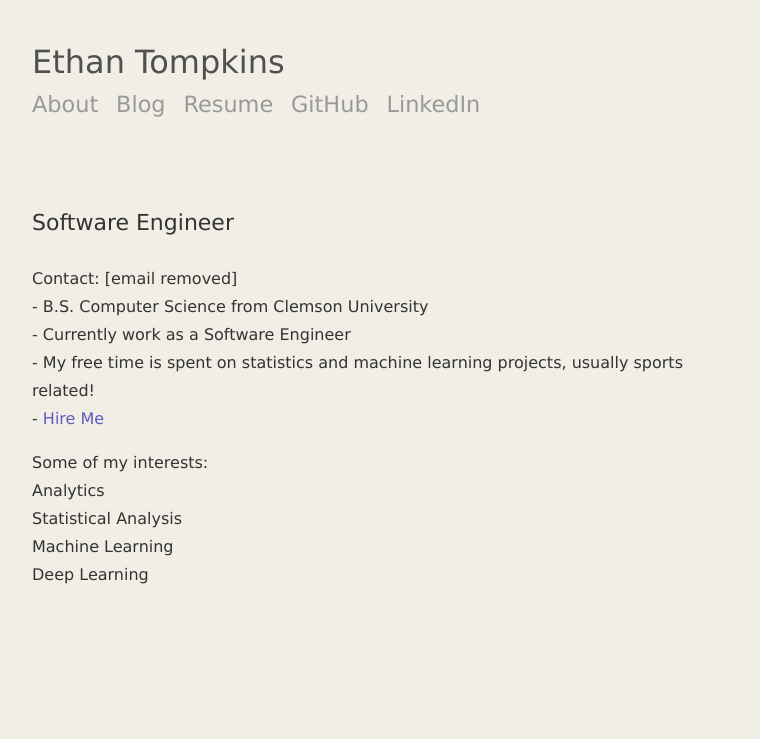
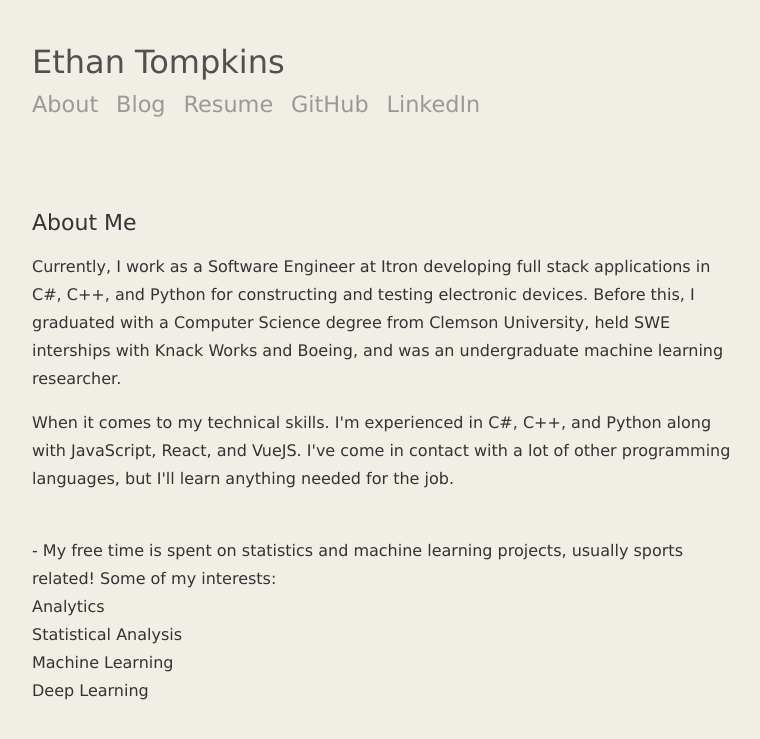
Before and after one commit to ethantompkins/ethantompkins.github.io, a Jekyll site: the page built from index.html, in a window 1280 px wide. Shown: the top 739 px of the page, without its empty margins (258-1018 px from the left). Built offline with Jekyll 4.4.1, drawn with Linux system fonts in a browser that asks for light colours; nearby versions of some CDN libraries; the list of posts is cut into pages by our own code.

Commit message:
changes main page

```diff
--- a/index.html
+++ b/index.html
@@ -7,18 +7,21 @@
 
     <div class=".twelve.columns">
 	<br>
-        <div class="titles">
-            Software Engineer
+        <div class="titles"> About Me </div>
+        <div class="h2">
+            <p>
+                Currently, I work as a Software Engineer at Itron developing full stack applications in C#, C++, and Python for constructing and testing electronic devices.
+                Before this, I graduated with a Computer Science degree from Clemson University, held SWE interships with Knack Works and Boeing, and was an undergraduate
+                machine learning researcher.
+            </p>
+            <p>
+                When it comes to my technical skills. I'm experienced in C#, C++, and Python along with JavaScript, React, and VueJS.
+                I've come in contact with a lot of other programming languages, but I'll learn anything needed for the job.
+            </p>
         </div>
         <div class="h2"
         <p>
-            <br>Contact: [email removed]
-            <br>- B.S. Computer Science from Clemson University
-            <br>- Currently work as a Software Engineer
             <br>- My free time is spent on statistics and machine learning projects, usually sports related!
-            <br>- <a href="hireme.html">Hire Me</a>
-        </p>
-        <p>
             Some of my interests:
             <br> Analytics
             <br> Statistical Analysis
```
